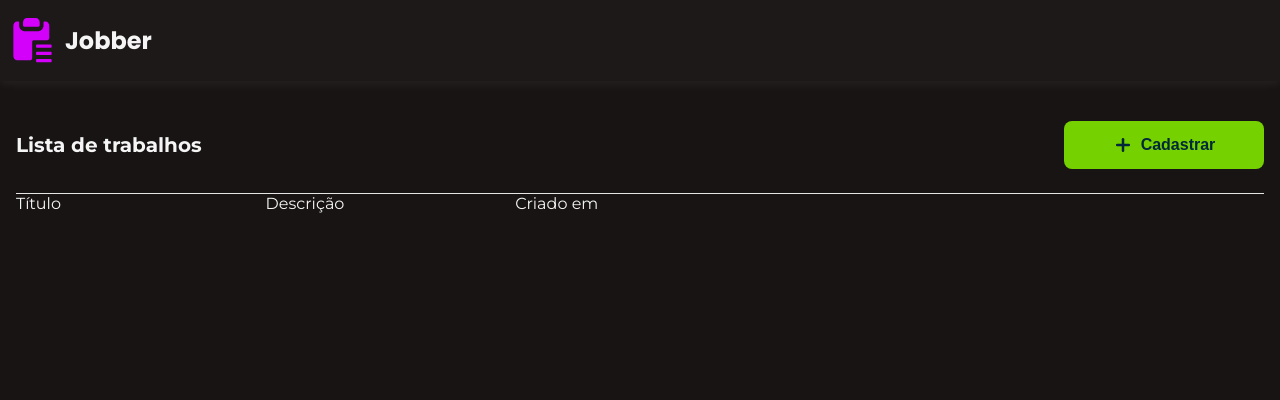
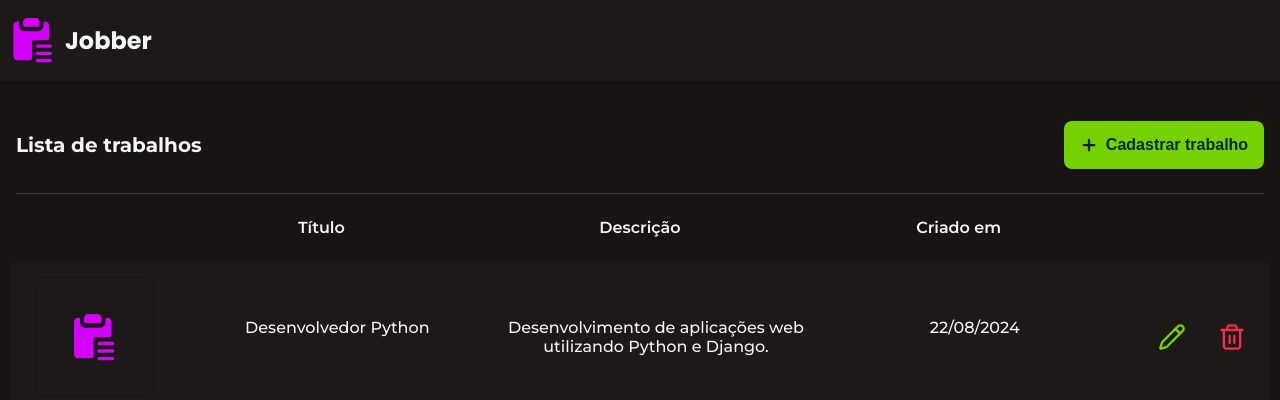
Before and after one commit to naiaraxavier/challenge-jobber, a React (Vite) app in the folder frontend/: page / in a window 1280 px wide. Shown: the top 400 px of the page. Built offline with nearby package versions, Linux system fonts and the light colour scheme.

Commit message:
feat: add card job with styles

```diff
--- /dev/null
+++ b/frontend/src/components/card-job.tsx
@@ -0,0 +1,47 @@
+import { Ellipsis, Pencil, Trash2 } from "lucide-react";
+import logo from "../assets/img/logo.svg";
+import { useState } from "react";
+import "../css/card-job.css";
+
+export function CardJob() {
+  const [showActions, setShowActions] = useState<boolean>(false);
+
+  const handleModalBtns = (): void => {
+    setShowActions(!showActions);
+  };
+
+  return (
+    <div className="card__content">
+      <Ellipsis
+        size={28}
+        className="ellipsis-button"
+        onClick={handleModalBtns}
+      />
+      <div className="card__content--img">
+        <img src={logo} alt="Imagem" />
+      </div>
+      <div className="card__content--info">
+        <p className="card__content--title">Desenvolvedor Python</p>
+        <p className="card__content--description">
+          Desenvolvimento de aplicações web utilizando Python e Django.
+        </p>
+        <p className="card__content--date">22/08/2024</p>
+      </div>
+
+      <div
+        className={`modal-overlay ${showActions ? "visible" : ""}`}
+        onClick={handleModalBtns}
+      ></div>
+
+      <div
+        className={`card__content--actions ${showActions ? "visible" : ""}`}
+        onClick={(e) => e.stopPropagation()}
+      >
+        <div className="modal-actions--btns">
+          <Pencil className="update-button" />
+          <Trash2 className="delete-button" />
+        </div>
+      </div>
+    </div>
+  );
+}
--- a/frontend/src/css/button.css
+++ b/frontend/src/css/button.css
@@ -12,10 +12,6 @@
   height: 48px;
   justify-content: center;
   transition: background-color 0.2s ease-in-out;
-}
-
-.button:hover {
-  background-color: var(--color-hover-btn-primary);
 }
 
 /* Size variants */
@@ -34,3 +30,12 @@
 .button-size-4 {
   width: 100%;
 }
+
+/* DESKTOP */
+@media (min-width: 1024px) {
+  .button:hover {
+    background-color: var(--color-hover-btn-primary);
+    scale: 1.01;
+    transition: scale 0.08s ease-in-out;
+  }
+}
--- /dev/null
+++ b/frontend/src/css/card-job.css
@@ -0,0 +1,244 @@
+/* MOBILE */
+.card__content {
+  background-color: var(--color-background-secondary);
+  border-radius: 0.5rem;
+  display: flex;
+  gap: 0.75rem;
+  margin: 0 1rem;
+  padding: 2.5rem 1rem 2rem 1rem;
+  position: relative;
+}
+
+.ellipsis-button {
+  color: var(--color-logo);
+  cursor: pointer;
+  position: absolute;
+  right: 1rem;
+  top: 10px;
+}
+
+.card__content--info {
+  width: 100%;
+}
+
+.card__content--img {
+  align-items: center;
+  border: 1px solid var(--color-box-shadow);
+  border-radius: 0.5rem;
+  box-shadow: 0 0.25rem 0.5rem var(--color-box-shadow);
+  display: flex;
+  flex-shrink: 0;
+  height: 75px;
+  justify-content: center;
+  overflow: hidden;
+  width: 75px;
+}
+
+.card__content--img img {
+  max-height: 100%;
+  max-width: 100%;
+  object-fit: contain;
+}
+
+.card__content--title {
+  font-size: 1rem;
+  font-weight: 700;
+  margin-bottom: 0.5rem;
+}
+
+.card__content--description {
+  -webkit-box-orient: vertical;
+  -webkit-line-clamp: 2;
+  display: -webkit-box;
+  font-size: 0.875rem;
+  line-clamp: 2;
+  margin: 0 0 1rem 0;
+  overflow: hidden;
+  text-overflow: ellipsis;
+}
+
+.card__content--date {
+  font-size: 0.75rem;
+  font-weight: 500;
+  text-align: right;
+}
+
+/* Modal Buttons */
+.card__content--actions {
+  display: none;
+  position: absolute;
+  right: 8px;
+  top: 45px;
+  z-index: 1000;
+}
+
+.modal-actions--btns {
+  background: var(--color-background-tertiary);
+  border-radius: 8px;
+  box-shadow: 0 4px 8px var(--color-box-shadow);
+  cursor: pointer;
+  display: flex;
+  flex-direction: column;
+  gap: 16px;
+  padding: 10px;
+  position: relative;
+  z-index: 1001;
+}
+
+/* Setinha */
+.modal-actions--btns::before {
+  border-style: solid;
+  border-width: 10px;
+  content: "";
+  left: 50%;
+  position: absolute;
+  top: -18px;
+  transform: translateX(-50%);
+  z-index: 1000;
+
+  border-color: transparent transparent var(--color-background-tertiary)
+    transparent;
+}
+
+/* Exibe o modal */
+.card__content--actions.visible {
+  display: block;
+}
+
+.modal-actions--btns .update-button {
+  color: var(--color-btn-tertiary);
+}
+
+.modal-actions--btns .delete-button {
+  color: var(--color-btn-secondary);
+}
+
+/* Overlay */
+.modal-overlay {
+  background-color: var(--color-overlay);
+  display: none;
+  height: 100%;
+  left: 0;
+  position: fixed;
+  top: 0;
+  width: 100%;
+  z-index: 999;
+}
+
+.modal-overlay.visible {
+  display: block;
+}
+
+/* Telas muito pequenas */
+@media (max-width: 270px) {
+  .card__content--img {
+    display: none;
+  }
+}
+
+/* TABLET */
+@media (min-width: 640px) {
+  .card__content {
+    gap: 1.5rem;
+    padding: 2rem 1rem 1.5rem 1rem;
+  }
+
+  .card__content--img {
+    height: 120px;
+    width: 120px;
+  }
+
+  .card__content--title {
+    font-size: 1.125rem;
+    font-weight: 700;
+    margin-bottom: 1rem;
+  }
+
+  .card__content--description {
+    font-size: 1rem;
+    margin: 0 0 2rem 0;
+  }
+
+  .card__content--date {
+    font-size: 0.875rem;
+  }
+}
+
+/* DESKTOP */
+@media (min-width: 1024px) {
+  .card__content {
+    align-items: center;
+    background-color: var(--color-background-secondary);
+    display: flex;
+    gap: 1.5rem;
+    justify-content: space-between;
+    margin: 0 auto;
+    max-width: 1260px;
+    padding: 1rem 1.5rem;
+    transition: transform 0.3s ease;
+  }
+
+  .card__content:hover {
+    box-shadow: 0 0.5rem 1rem var(--color-box-shadow);
+    transform: translateY(-1px);
+  }
+
+  .ellipsis-button {
+    display: none;
+  }
+
+  .card__content--img {
+    box-shadow: none;
+  }
+
+  .card__content--info {
+    display: grid;
+    grid-template-columns: repeat(3, 1fr);
+  }
+
+  .card__content--title,
+  .card__content--description,
+  .card__content--date {
+    font-size: 1rem;
+    font-weight: 500;
+    margin: 0;
+    text-align: center;
+  }
+
+  .card__content--actions {
+    display: flex;
+    position: unset;
+    z-index: unset;
+  }
+
+  .modal-actions--btns {
+    background-color: transparent;
+    box-shadow: none;
+    display: flex;
+    flex-direction: row;
+    gap: 32px;
+    padding: 0;
+    z-index: unset;
+  }
+
+  .modal-actions--btns::before {
+    display: none;
+  }
+
+  .modal-actions--btns .update-button {
+    color: var(--color-btn-primary);
+  }
+
+  .card__content--actions .update-button,
+  .card__content--actions .delete-button {
+    cursor: pointer;
+    height: 1.75rem;
+    width: 1.75rem;
+  }
+
+  .card__content--actions .update-button:hover,
+  .card__content--actions .delete-button:hover {
+    scale: 1.1;
+    transition: scale 0.05s ease-in-out;
+  }
+}
--- a/frontend/src/css/header.css
+++ b/frontend/src/css/header.css
@@ -27,8 +27,8 @@
   }
 
   .header__logo {
+    margin: 0 auto;
     max-width: 1260px;
-    margin: 0 auto;
   }
 
   .header__logo img {
--- a/frontend/src/css/home-page.css
+++ b/frontend/src/css/home-page.css
@@ -1,45 +1,41 @@
 /* Container main header */
 .main-content__container {
-  padding: 0 16px;
+  padding: 0 1rem;
 }
 
 .main-content__header {
   align-items: center;
-  border-bottom: 1px solid var(--color-background-tertiary);
+  border-bottom: 1px solid var(--color-border);
   display: flex;
   flex-direction: column;
-  padding: 24px 0;
+  margin: 0 0 1.5rem 0;
+  padding: 1.5rem 0;
 }
 
 .main-content__header h2 {
   font-size: 1.25rem;
-  margin-bottom: 24px;
+  margin-bottom: 1.5rem;
 }
 
 .main-content__title {
   display: none;
 }
 
-/* TABLET E DESKTOP */
+/* TABLET */
 @media (min-width: 640px) {
-  /* Container main header */
   .main-content__container {
-    margin: 16px 0 0 0;
+    margin: 1rem 0 1.5rem 0;
   }
 
   .main-content__header {
     flex-direction: row;
     justify-content: space-between;
-    margin: 0 auto;
+    margin: 0 auto 1.5rem auto;
     max-width: 1260px;
   }
 
   .main-content__title {
-    display: grid;
-    grid-template-columns: repeat(5, 1fr);
-    list-style: none;
-    margin: 0 auto;
-    max-width: 1260px;
+    display: none;
   }
 
   .main-content__header h2 {
@@ -47,3 +43,16 @@
     margin-bottom: 0;
   }
 }
+
+/* DESKTOP */
+@media (min-width: 1024px) {
+  .main-content__title {
+    display: grid;
+    font-weight: 600;
+    grid-template-columns: repeat(3, 1fr);
+    list-style: none;
+    margin: 0 auto;
+    max-width: 956px;
+    text-align: center;
+  }
+}
--- a/frontend/src/css/index.css
+++ b/frontend/src/css/index.css
@@ -1,21 +1,19 @@
 /* general settings */
 :root {
+  --color-background-primary: #171413;
+  --color-background-secondary: #1c1918;
+  --color-background-tertiary: #e5e5e5;
+  --color-border: #3e3d3d;
+  --color-box-shadow: #00000033;
+  --color-btn-primary: #76d100;
+  --color-btn-secondary: #f02f4c;
+  --color-btn-tertiary: #1fc468;
+  --color-hover-btn-primary: #8ef606;
   --color-logo: #d301fa;
-
+  --color-overlay: #17141380;
   --color-text-primary: #f5f5f5;
   --color-text-secondary: #012939;
   --color-text-tertiary: #a1a1aa;
-
-  --color-btn-primary: #76d100;
-  --color-hover-btn-primary: #8ef606;
-  --color-btn-secondary: #f02f4c;
-
-  --color-background-primary: #171413;
-  --color-background-secondary: #1c1918;
-  --color-background-tertiary: #e5e5e5;
-
-  --color-box-shadow: #ffffff0d;
-
   --font-primary: "Montserrat", sans-serif;
   --font-secondary: "Poppins", sans-serif;
 }
@@ -44,6 +42,6 @@ body {
 /* applies styles to parts of the document
 that were selected by the user */
 *::selection {
+  background: var(--color-text-primary);
   color: var(--color-logo);
-  background: var(--color-text-primary);
 }
--- a/frontend/src/pages/index.tsx
+++ b/frontend/src/pages/index.tsx
@@ -2,6 +2,7 @@ import { Plus } from "lucide-react";
 import { Button } from "../components/button";
 import { Header } from "../components/header";
 import "../css/home-page.css";
+import { CardJob } from "../components/card-job";
 
 export function HomePage() {
   return (
@@ -13,17 +14,18 @@ export function HomePage() {
           <div className="main-content__header">
             <h2>Lista de trabalhos</h2>
             <Button size="1">
-              <Plus size={20} strokeWidth={3} />
-              Cadastrar
+              <Plus size={18} strokeWidth={3} />
+              Cadastrar trabalho
             </Button>
           </div>
-
           <ul className="main-content__title">
             <li>Título</li>
             <li>Descrição</li>
             <li>Criado em</li>
           </ul>
         </div>
+
+        <CardJob />
       </main>
 
       <footer></footer>
```
